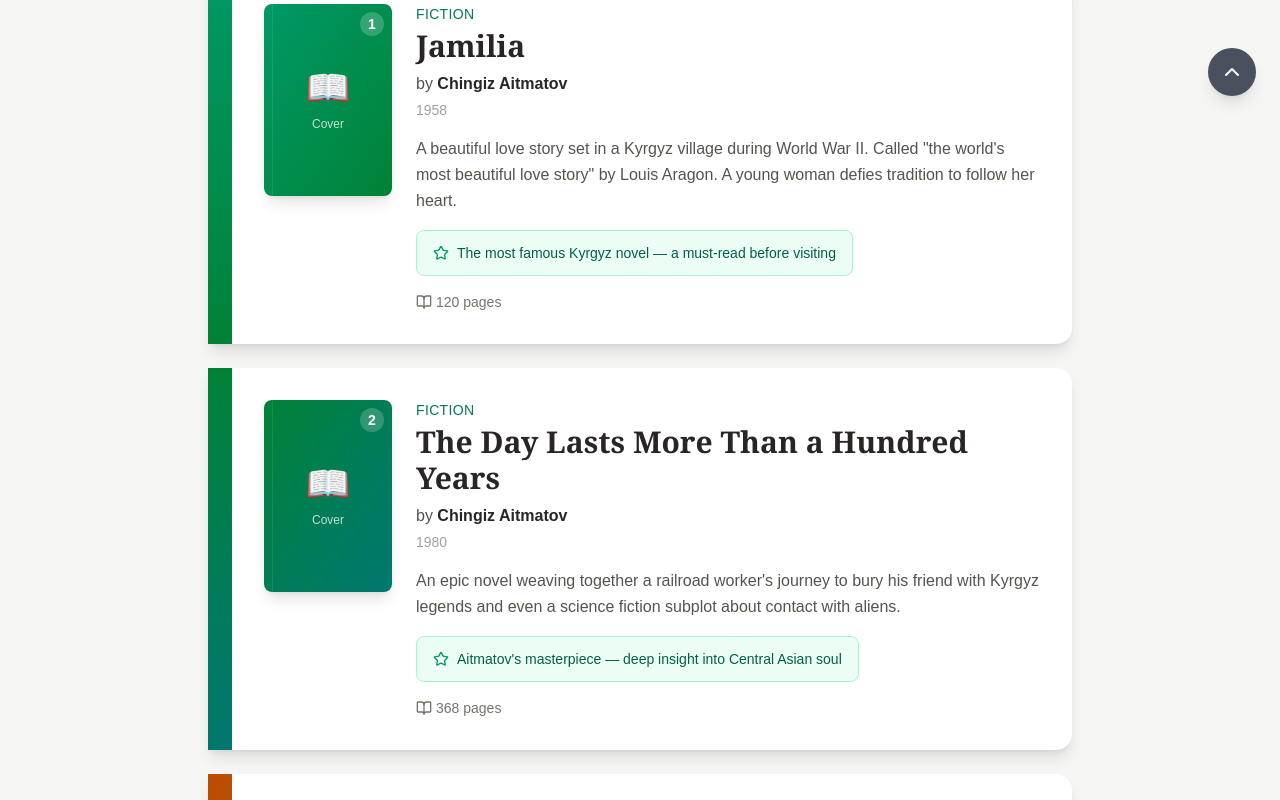
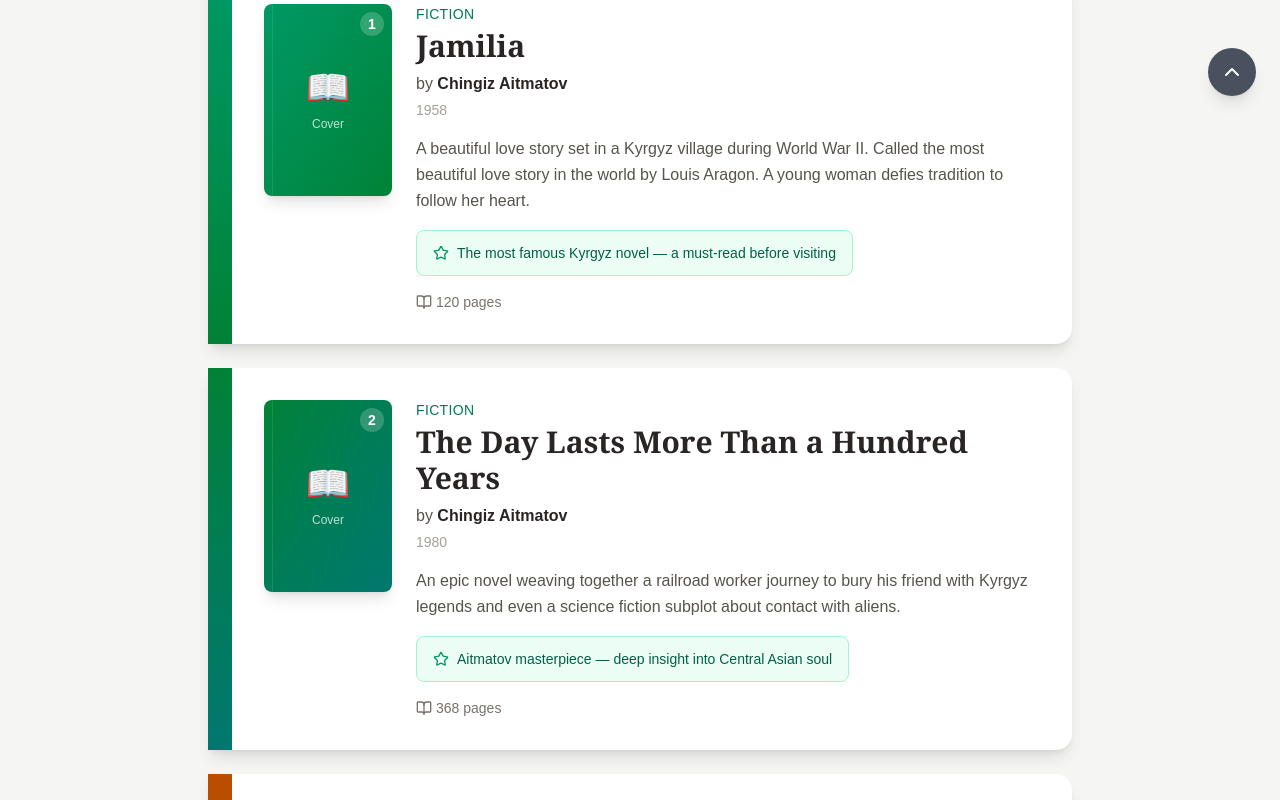
Before and after one commit to Erkebulan100/kyrgyzstan-ai-tourism-thesis, a Next.js app: page /books in a window 1280 px wide. Shown: the part 680-1480 px from the top of the page. Built offline with nearby package versions, Linux system fonts and the light colour scheme.

Commit message:
Fixed the bug

```diff
--- a/app/books/page.js
+++ b/app/books/page.js
@@ -9,7 +9,7 @@ const books = [
     title: 'Jamilia',
     author: 'Chingiz Aitmatov',
     year: '1958',
-    description: 'A beautiful love story set in a Kyrgyz village during World War II. Called "the world\'s most beautiful love story" by Louis Aragon. A young woman defies tradition to follow her heart.',
+    description: 'A beautiful love story set in a Kyrgyz village during World War II. Called the most beautiful love story in the world by Louis Aragon. A young woman defies tradition to follow her heart.',
     whyRead: 'The most famous Kyrgyz novel — a must-read before visiting',
     pages: '120',
     genre: 'Fiction',
@@ -20,8 +20,8 @@ const books = [
     title: 'The Day Lasts More Than a Hundred Years',
     author: 'Chingiz Aitmatov',
     year: '1980',
-    description: 'An epic novel weaving together a railroad worker\'s journey to bury his friend with Kyrgyz legends and even a science fiction subplot about contact with aliens.',
-    whyRead: 'Aitmatov\'s masterpiece — deep insight into Central Asian soul',
+    description: 'An epic novel weaving together a railroad worker journey to bury his friend with Kyrgyz legends and even a science fiction subplot about contact with aliens.',
+    whyRead: 'Aitmatov masterpiece — deep insight into Central Asian soul',
     pages: '368',
     genre: 'Fiction',
     color: 'from-green-700 to-teal-700',
@@ -206,13 +206,13 @@ export default function BooksPage() {
               </div>
               <div>
                 <p className="text-stone-300 leading-relaxed mb-4">
-                  Kyrgyzstan's most celebrated writer, Aitmatov wrote in both Kyrgyz and Russian,
+                  Kyrgyzstan most celebrated writer, Aitmatov wrote in both Kyrgyz and Russian,
                   bringing Central Asian stories to the world. His works explore the tension between
                   tradition and modernity, the bond between humans and nature, and the universal
                   themes of love, loss, and identity.
                 </p>
-                <p className="text-emerald-400 font-medium">
-                  "He who fears his own memories is a slave to them."
+                <p className="text-emerald-400 font-medium italic">
+                  &ldquo;He who fears his own memories is a slave to them.&rdquo;
                 </p>
               </div>
             </div>
--- a/app/page.js
+++ b/app/page.js
@@ -805,7 +805,7 @@ export default function Home() {
         <div>
           <p className="text-stone-800 font-semibold">Chingiz Aitmatov</p>
           <p className="text-stone-500 text-sm">
-            Kyrgyzstan's most celebrated author — his works brought Central Asian stories to the world stage
+            Kyrgyzstan most celebrated author — his works brought Central Asian stories to the world stage
           </p>
         </div>
         <Link
```
